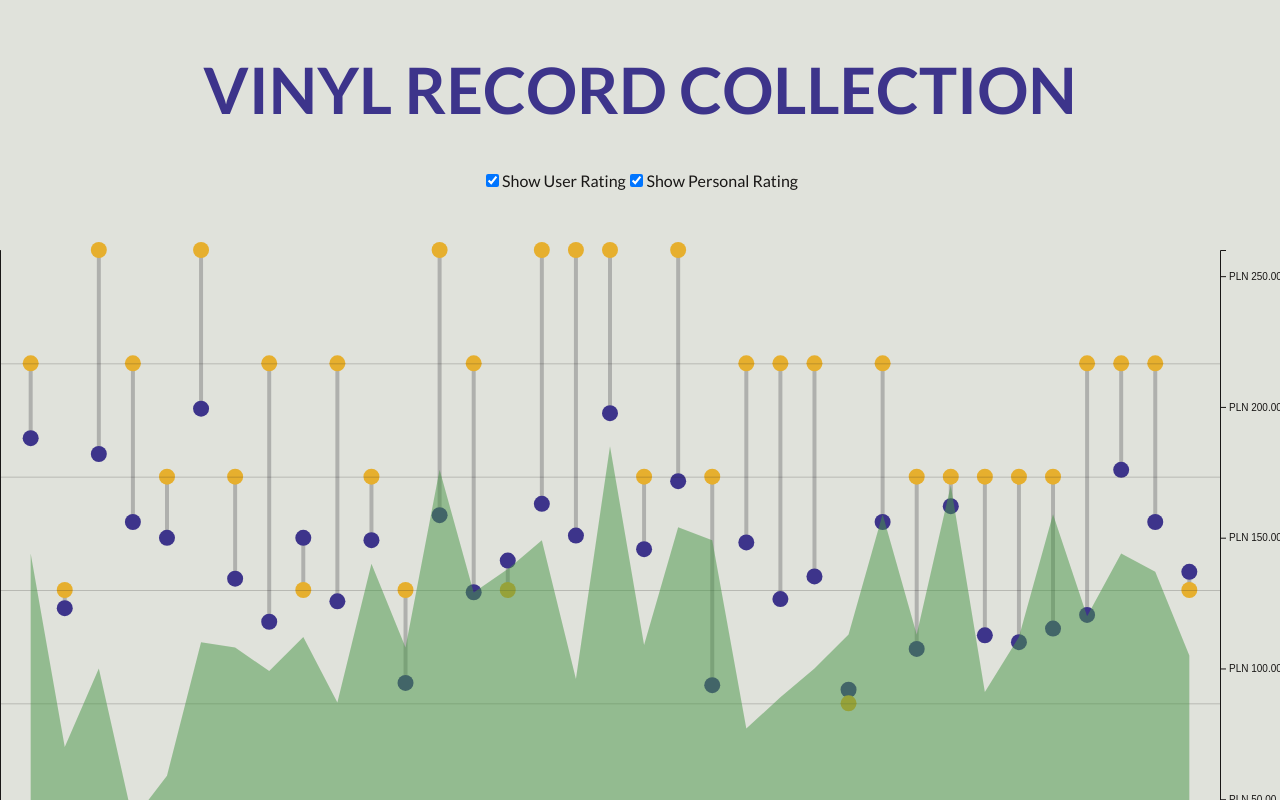
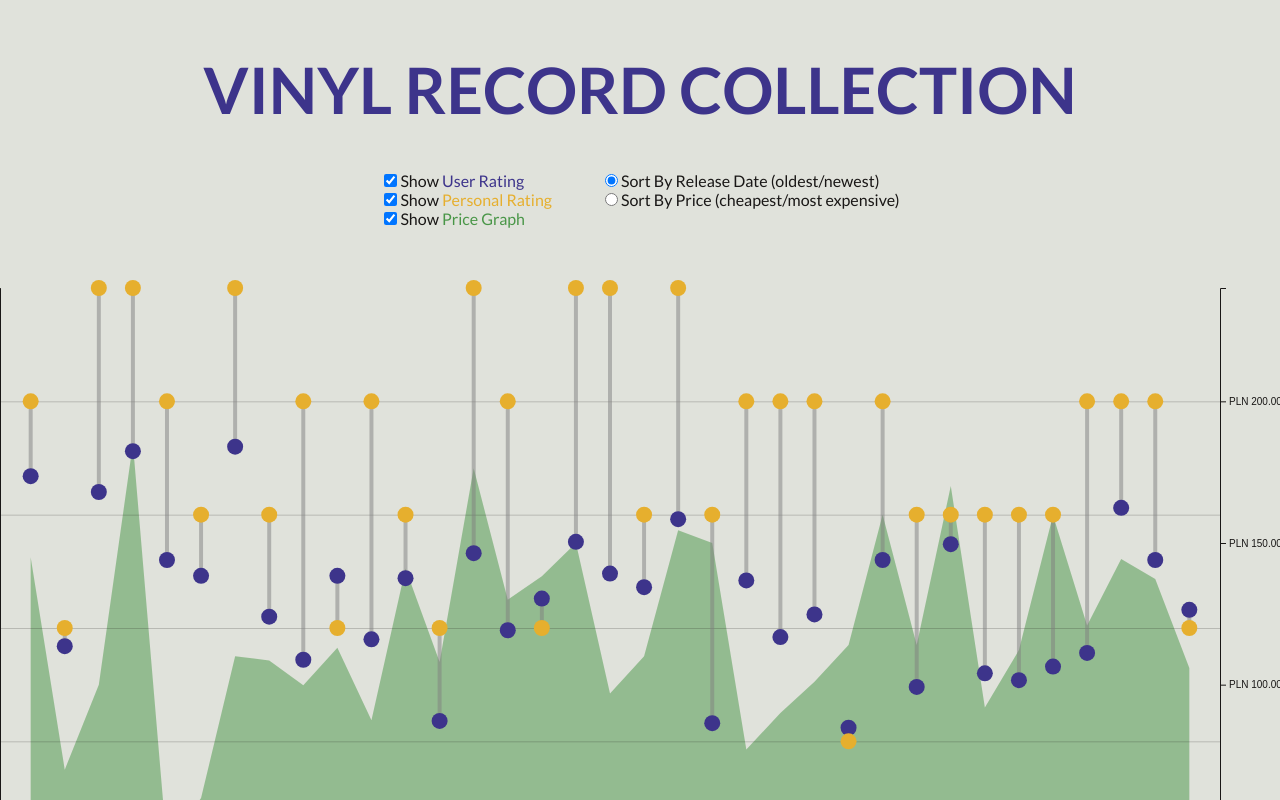
Before and after one commit to oskarkurczewski/vinyl-records, a Next.js app: page / in a window 1280 px wide. Shown: the top 800 px of the page. Built offline with nearby package versions, Linux system fonts and the light colour scheme.

Commit message:
add sorting

```diff
--- a/src/app/globals.scss
+++ b/src/app/globals.scss
@@ -23,9 +23,36 @@ body {
 
         .inputs {
             display: flex;
-            width: 25%;
-            justify-content: space-between;
+            gap: 48px;
+        }
 
+        .user-rating {
+            color: #3D348B;
+            display: inline;
+        }
+
+        .personal-rating {
+            color: #E6AF2E;
+            display: inline;
+        }
+
+        .price {
+            color: #499647;
+            display: inline;
+        }
+
+        .radiobuttons, .checkboxes {
+            display: flex;
+            flex-direction: column;
+            justify-content: flex-start;
+        }
+
+        .user-rating-circle,
+        .own-rating-circle {
+            // fill: transparent; /* Ensure circles are transparent for pointer events */
+            stroke: none; /* Remove circle stroke */
+            pointer-events: all; /* Enable pointer events for circles */
+            z-index: 1; /* Set a higher z-index to ensure circles are rendered on top */
         }
     }
 }
--- a/src/app/page.js
+++ b/src/app/page.js
@@ -9,7 +9,7 @@ const fetchData = async () => {
 
   const albums = rawData.map(({ album, current_price, release_date, rym_user_rating, rym_own_rating }) => ({
     album,
-    current_price: parseFloat(current_price),
+    current_price: parseFloat(current_price.replace(',', '.')),
     release_date,
     rym_user_rating: parseFloat(rym_user_rating), // Convert to a number if needed
     rym_own_rating: parseFloat(rym_own_rating),  // Convert to a number if needed
--- a/src/components/RatingComparisonChart.js
+++ b/src/components/RatingComparisonChart.js
@@ -5,23 +5,29 @@ const RatingComparisonChart = ({ data }) => {
   const chartRef = useRef();
   const [showUserRating, setShowUserRating] = useState(true);
   const [showOwnRating, setShowOwnRating] = useState(true);
+  const [showPriceGraph, setShowPriceGraph] = useState(true);
+  const [sortByReleaseDate, setSortByReleaseDate] = useState(true); // New state for sorting
 
   useEffect(() => {
     if (!data) return;
 
-    // Sort the data by release date (oldest to newest)
-    const sortedData = [...data].sort((a, b) => {
+    let sortedData;
+    if (sortByReleaseDate) {
+      sortedData = [...data].sort((a, b) => {
         const dateA = d3.timeParse('%Y-%m-%d')(a.release_date);
         const dateB = d3.timeParse('%Y-%m-%d')(b.release_date);
         return d3.ascending(dateA, dateB);
       });
+    } else {
+      sortedData = [...data].sort((a, b) => a.current_price - b.current_price);
+    }
 
     const margin = { top: 60, right: 120, bottom: 60, left: 60 };
     const width = 1400 - margin.left - margin.right;
     const height = 800 - margin.top - margin.bottom;
 
     const svg = d3.select(chartRef.current);
-    svg.selectAll('*').remove(); // Clear existing elements
+    svg.selectAll('*').remove();
 
     const mainSvg = svg
       .append('svg')
@@ -33,18 +39,14 @@ const RatingComparisonChart = ({ data }) => {
     const xScale = d3.scaleBand()
       .domain(sortedData.map(d => d.album))
       .range([0, width])
-      .padding(0.8) // Adjusted padding for more space between albums
+      .padding(0.8)
       .align(0.5);
 
     const yScaleRating = d3.scaleLinear()
       .domain([2, 5])
       .range([height, 0]);
 
-    const maxPrice = 250; // Maximum price in PLN
-    const minRating = 2; // Minimum rating
-    const maxRating = 5; // Maximum rating
-
-    // Adjusted the scale to align 150 PLN with a rating of 4.0
+    const maxPrice = 225;
     const yScalePrice = d3.scaleLinear()
       .domain([0, maxPrice])
       .range([height, 0])
@@ -52,12 +54,10 @@ const RatingComparisonChart = ({ data }) => {
 
     let filteredData = sortedData;
 
-    // Handle different cases for checkbox combinations
-    if (!(showUserRating && showOwnRating)) {
+    if (!(showUserRating && showOwnRating) && (showPriceGraph || (!showUserRating && !showOwnRating))) {
       filteredData = sortedData.filter(d => (showUserRating && d.rym_user_rating) || (showOwnRating && d.rym_own_rating));
     }
 
-    // Draw lines connecting user and own rating circles
     if (showUserRating && showOwnRating) {
       mainSvg.selectAll('.line')
         .data(filteredData)
@@ -72,55 +72,51 @@ const RatingComparisonChart = ({ data }) => {
         .attr('opacity', 0.5);
     }
 
-    // Draw circles for rym_user_rating
     mainSvg.selectAll('.user-rating-circle')
       .data(filteredData)
       .enter().append('circle')
       .attr('class', 'user-rating-circle')
+      .attr('style', 'z-index: 1;')
       .attr('cx', d => xScale(d.album) + xScale.bandwidth() / 2)
-      .attr('cy', d => showUserRating ? yScaleRating(d.rym_user_rating) : height + 1000) // Adjusted the position when not visible
+      .attr('cy', d => showUserRating ? yScaleRating(d.rym_user_rating) : height + 1000)
       .attr('r', 8)
       .attr('fill', '#3D348B')
       .attr('data-album', d => d.album)
-      .attr('pointer-events', 'all'); // Enable mouse events for the circle
+      .attr('pointer-events', 'all');
 
-    // Draw circles for rym_own_rating
     mainSvg.selectAll('.own-rating-circle')
       .data(filteredData)
       .enter().append('circle')
       .attr('class', 'own-rating-circle')
+      .attr('style', 'z-index: 1;')
       .attr('cx', d => xScale(d.album) + xScale.bandwidth() / 2)
-      .attr('cy', d => showOwnRating ? yScaleRating(d.rym_own_rating) : height + 1000) // Adjusted the position when not visible
+      .attr('cy', d => showOwnRating ? yScaleRating(d.rym_own_rating) : height + 1000)
       .attr('r', 8)
       .attr('fill', '#E6AF2E')
       .attr('data-album', d => d.album)
-      .attr('pointer-events', 'all'); // Enable mouse events for the circle
+      .attr('pointer-events', 'all');
 
-    // Add X-axis
     mainSvg.append('g')
       .attr('transform', `translate(0,${height})`)
       .call(d3.axisBottom(xScale))
       .selectAll('text')
-      .remove(); // Remove album labels
+      .remove();
 
-    // Add left Y-axis for ratings
     mainSvg.append('g')
       .call(d3.axisLeft(yScaleRating).tickValues([2, 2.5, 3, 3.5, 4, 4.5, 5]));
 
-    // Draw horizontal grid lines for ratings
     const yGridRating = d3.axisLeft(yScaleRating)
       .tickValues([2.5, 3, 3.5, 4, 4.5])
       .tickSize(-width)
       .tickFormat('')
-      .tickSizeOuter(0); // Hide the outermost ticks
+      .tickSizeOuter(0);
 
-    mainSvg.append('g')
+    mainSvg.insert('g', ':first-child')
       .attr('class', 'grid')
       .call(yGridRating)
       .selectAll('line')
-      .attr('opacity', 0.2); // Adjust opacity for subtle grid lines
+      .attr('opacity', 0.2);
 
-    // Add right Y-axis for prices
     mainSvg.append('g')
       .attr('transform', `translate(${width}, 0)`)
       .call(d3.axisRight(yScalePrice)
@@ -128,27 +124,31 @@ const RatingComparisonChart = ({ data }) => {
         .tickFormat(d => `PLN ${d.toFixed(2)}`)
         .scale(yScalePrice));
 
-    // Draw area graph for current price
     const areaGenerator = d3.area()
       .x(d => xScale(d.album) + xScale.bandwidth() / 2)
       .y0(height)
       .y1(d => yScalePrice(+d.current_price));
 
-    mainSvg.append('path')
-      .datum(filteredData)
+    if (showPriceGraph) {
+      console.log(filteredData)
+      mainSvg.insert('path', ':first-child')
+        .datum(sortedData)
         .attr('class', 'area')
         .attr('d', areaGenerator)
         .attr('fill', '#499647')
         .attr('opacity', 0.5);
+    } else {
+      mainSvg.selectAll('.area').remove();
+    }
 
     // Tooltip container
-    const tooltipContainer = svg
+    const tooltipContainer = d3.select(chartRef.current)
       .append('div')
       .attr('class', 'tooltip-container')
       .style('opacity', 0)
       .style('position', 'absolute')
       .style('border', '1px solid darkgrey')
-      .style('border-radius', '4px')
+      .style('border-radius', '2px')
       .style('background-color', 'rgba(245, 245, 245, 0.7)')
       .style('padding', '8px');
 
@@ -160,10 +160,10 @@ const RatingComparisonChart = ({ data }) => {
     // Mouseover event for circles
     const handleMouseOver = (event, d) => {
       tooltipContainer.transition()
-        .duration(200)
-        .style('opacity', 0.9);
+        .duration(250)
+        .style('opacity', 1)
 
-      tooltip.html(`<h2>${d.album}</h2><br>Release Date: ${d.release_date}<br><br>User Rating: ${d.rym_user_rating}<br>Personal Rating: ${d.rym_own_rating}<br>Current Price: PLN ${d.current_price}`);
+      tooltip.html(`<strong>${d.album}</strong><br>Release date: ${d.release_date}<br><br>User Rating: ${d.rym_user_rating}<br>Own Rating: ${d.rym_own_rating}`);
 
       // Position tooltip using clientX and clientY
       tooltipContainer.style('left', `${event.clientX + 10}px`)
@@ -178,23 +178,44 @@ const RatingComparisonChart = ({ data }) => {
     };
 
     // Apply mouseover and mouseout events to both circles
-    mainSvg.selectAll('.user-rating-circle, .own-rating-circle')
+    svg.selectAll('.user-rating-circle, .own-rating-circle')
       .on('mouseover', handleMouseOver)
       .on('mouseout', handleMouseOut);
 
-  }, [data, showUserRating, showOwnRating]);
+    }, [data, showUserRating, showOwnRating, showPriceGraph, sortByReleaseDate]); // Add sortByReleaseDate to the dependency array
+
+    const handleUserRatingChange = () => {
+      setShowUserRating(!showUserRating);
+    };
+
+    const handleOwnRatingChange = () => {
+      setShowOwnRating(!showOwnRating);
+    };
+
+    const handlePriceGraphChange = () => {
+      setShowPriceGraph(!showPriceGraph);
+    };
+
+    const handleSortByReleaseDateChange = () => {
+      setSortByReleaseDate(true);
+    };
+
+    const handleSortByPriceChange = () => {
+      setSortByReleaseDate(false);
+    };
 
     return (
       <>
         <div className='inputs'>
+          <div className='checkboxes'>
             <div>
               <label>
                 <input
                   type="checkbox"
                   checked={showUserRating}
-              onChange={() => setShowUserRating(!showUserRating)}
+                  onChange={handleUserRatingChange}
                 />
-            Show User Rating
+                Show<div className='user-rating'> User Rating</div>
               </label>
             </div>
             <div>
@@ -202,10 +223,43 @@ const RatingComparisonChart = ({ data }) => {
                 <input
                   type="checkbox"
                   checked={showOwnRating}
-              onChange={() => setShowOwnRating(!showOwnRating)}
+                  onChange={handleOwnRatingChange}
                 />
-            Show Personal Rating
+                Show<div className="personal-rating"> Personal Rating</div>
               </label>
+            </div>
+            <div>
+              <label>
+                <input
+                  type="checkbox"
+                  checked={showPriceGraph}
+                  onChange={handlePriceGraphChange}
+                />
+                Show <div className="price">Price Graph</div>
+              </label>
+            </div>
+          </div>
+          <div className='radiobuttons'>
+            <div>
+              <label>
+                <input
+                  type="radio"
+                  checked={sortByReleaseDate}
+                  onChange={handleSortByReleaseDateChange}
+                />
+                Sort By Release Date (oldest/newest)
+              </label>
+            </div>
+            <div>
+              <label>
+                <input
+                  type="radio"
+                  checked={!sortByReleaseDate}
+                  onChange={handleSortByPriceChange}
+                />
+                Sort By Price (cheapest/most expensive)
+              </label>
+            </div>
           </div>
         </div>
         <div ref={chartRef}></div>
```
Also changed, not shown: public/albums.csv. Lines whose indentation alone changed are shown as unchanged.
